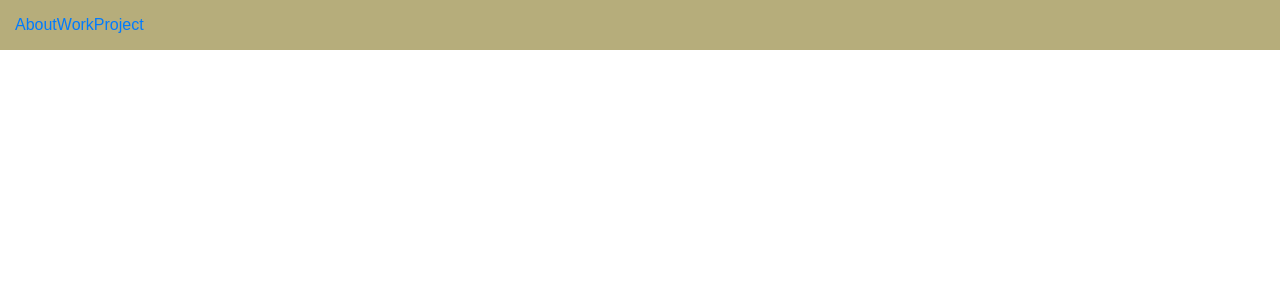
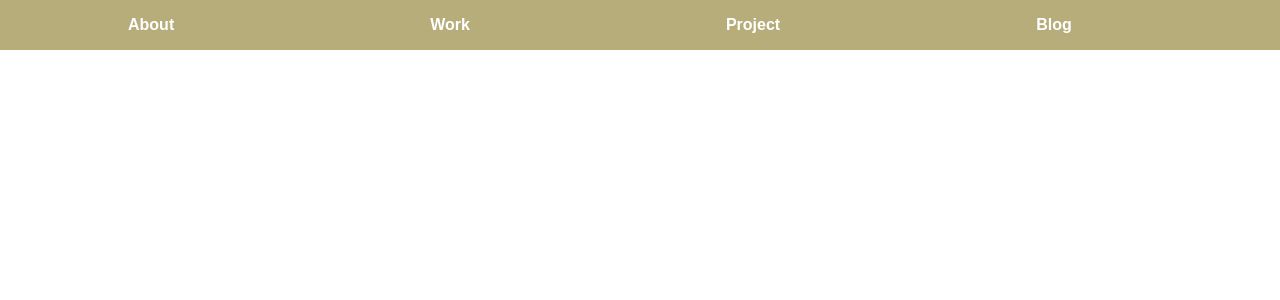
Before and after one commit to leewjae/wonjae_web, a React (Create React App) app: page / in a window 1280 px wide. Shown: the top 300 px of the page. Built offline with nearby package versions, Linux system fonts and the light colour scheme.

Commit message:
HUGE CHANGES

```diff
--- a/package.json
+++ b/package.json
@@ -8,6 +8,8 @@
     "@testing-library/react": "^11.2.2",
     "@testing-library/user-event": "^12.6.0",
     "bootstrap": "^4.5.3",
+    "fbase": "^1.0.0",
+    "firebase": "^8.5.0",
     "prop-types": "^15.7.2",
     "react": "^17.0.1",
     "react-animate-on-scroll": "^2.1.5",
--- a/src/App.js
+++ b/src/App.js
@@ -1,11 +1,12 @@
 import Home from './pages/home.js'
-import Navi from './pages/navi.js';
+import Navi from './pages/MainRouter.js';
 import './App.css';
+import MainRouter from './pages/MainRouter.js';
 
 function App() {
   return (
     <>
-        <Navi/>
+        <MainRouter/>
         {/* <Home /> */}
     </>
   );
--- /dev/null
+++ b/src/fbase.js
@@ -0,0 +1,19 @@
+import firebase from "firebase/app"
+import "firebase/auth";
+import "firebase/firestore";
+import "firebase/storage";
+
+const firebaseConfig = {
+    apiKey: "AIzaSyAb3rTS1vQzlzGlWCjiPgs9Idb43h3JDHo",
+    authDomain: "wonjae-web-project.firebaseapp.com",
+    projectId: "wonjae-web-project",
+    storageBucket: "wonjae-web-project.appspot.com",
+    messagingSenderId: "590973897831",
+    appId: "1:590973897831:web:f89199c6198978088dd8c2"
+};
+
+firebase.initializeApp(firebaseConfig);
+export const firebaseInstance = firebase;
+export const authService = firebase.auth();
+export const dbService = firebase.firestore();
+export const storageService = firebase.storage();
--- a/src/pages/navi.js
+++ b/src/pages/MainRouter.js
@@ -1,27 +1,41 @@
 import React from "react";
 import {Container, Nav, NavItem} from "reactstrap";
-import "./css/navi.css"
+import "./css/MainRouter.css"
 import Scrollchor from 'react-scrollchor';
 import {BrowserRouter as Router, Route, Link, Switch} from "react-router-dom";
 import About from './about.js'
 import Project from './project.js';
 import Work from './work.js';
 import Home from './home.js'
+import Blog from './blog.js'
+import {Row} from 'reactstrap'
 
-class Navi extends React.Component {
+class MainRouter extends React.Component {
 
   render() {
     return (
-      <Container id = "Navi">
+      <Container id = "Router">
         <Router>
-            {/* <Link to= "/Home">Home</Link> */}
+
+            {/* naviagtion section */}
+            <Row>
+            <div id = "about" class = "routerItem">
             <Link to = "/About">About</Link>
+            </div>
+            <div id = "Work" class = "routerItem">
             <Link to = "/Work">Work</Link>
+            </div>
+            <div id = "Project" class = "routerItem">
             <Link to = "/Project">Project</Link>
+            </div>
+            <div id = "Blog" class = "routerItem">
+            <Link to = "/Blog">Blog</Link>
+            </div>
+            </Row>
+
+
+            {/* Switch Section  */}
             <Switch>
-            {/* <Route path="/Home">
-                <Home />
-            </Route> */}
             <Route path="/About">
                 <About />
             </Route>
@@ -31,6 +45,9 @@ class Navi extends React.Component {
             <Route path="/Project">
                 <Project />
             </Route>
+            <Route path="/Blog">
+                <Blog />
+            </Route>
             </Switch>
         </Router>
       </Container>
@@ -38,4 +55,4 @@ class Navi extends React.Component {
   }
 }
 
-export default Navi
+export default MainRouter
--- /dev/null
+++ b/src/pages/blog.js
@@ -0,0 +1,45 @@
+import React, { useEffect, useState } from "react";
+import { dbService } from "../fbase.js";
+import Post from "./components/Post"
+
+
+
+const Blog = () => {
+    //postTitle is for the title of the post
+    const [postTitle, setPostTitle] = useState("");
+    //post is for the content of the post
+    const [post, setPost] = useState("");
+    //posts is for the array of posts in the db.
+    const [posts, setPosts] = useState([]);
+
+    const getPosts = async () => {
+        const dbPosts = await dbService.collection("posts").get();
+        dbPosts.forEach((document) => {
+            const postObj = {
+                id : document.id,
+                ...document.data(),
+            };
+            setPosts((prev) => [postObj, ...prev])
+        });
+    }
+
+    //useEffect will run when the page is loaded.
+    useEffect(() => {
+        getPosts();
+    },[])
+
+    return (
+        <>
+        <h1>Hello this is blog site</h1>
+        <div className = "Nweets">
+            {posts.map((post) => (
+            <Post
+            key = {post.id}
+            postObj={post}
+            />))}
+        </div>
+        </>
+    )
+}
+
+export default Blog
--- /dev/null
+++ b/src/pages/components/Post.js
@@ -0,0 +1,15 @@
+import { dbService, storageService } from "../../fbase";
+import React, { useState } from "react"
+
+const Post = ({postObj}) => {
+
+    return (
+        <div className = "Nweet">
+        <h5>{postObj.title}</h5>
+        <h4>{postObj.post} </h4>
+        <h5>{new Date(postObj.createdAt).toString()}</h5>
+        </div>
+    )
+}
+
+export default Post;
--- a/src/pages/css/navi.css
+++ b/src/pages/css/MainRouter.css
@@ -1,12 +1,18 @@
-#Navi {
+#Router {
   /* position: fixed; */
   max-width: 100%;
+  min-height: 100%;
   background: #b6ad7b;
   z-index: 2000;
 }
 
 .nav-item {
   padding-left: 10%;
+}
+
+.routerItem {
+    padding-left: 10%;
+    padding-right: 10%;
 }
 
 #NavItemList {
@@ -20,12 +26,13 @@
   padding-bottom: 1%;
 }
 
-.nav-item a {
+.routerItem a {
   color: #fff;
   font-weight: bold;
 }
 
-.nav-item a:hover {
+/* Color changes when hover */
+.routerItem a:hover {
   color: #49cb6e;
   text-decoration: none;
 }
```
Also changed, not shown: 2 other files (tests, documents, lock files or other folders).
